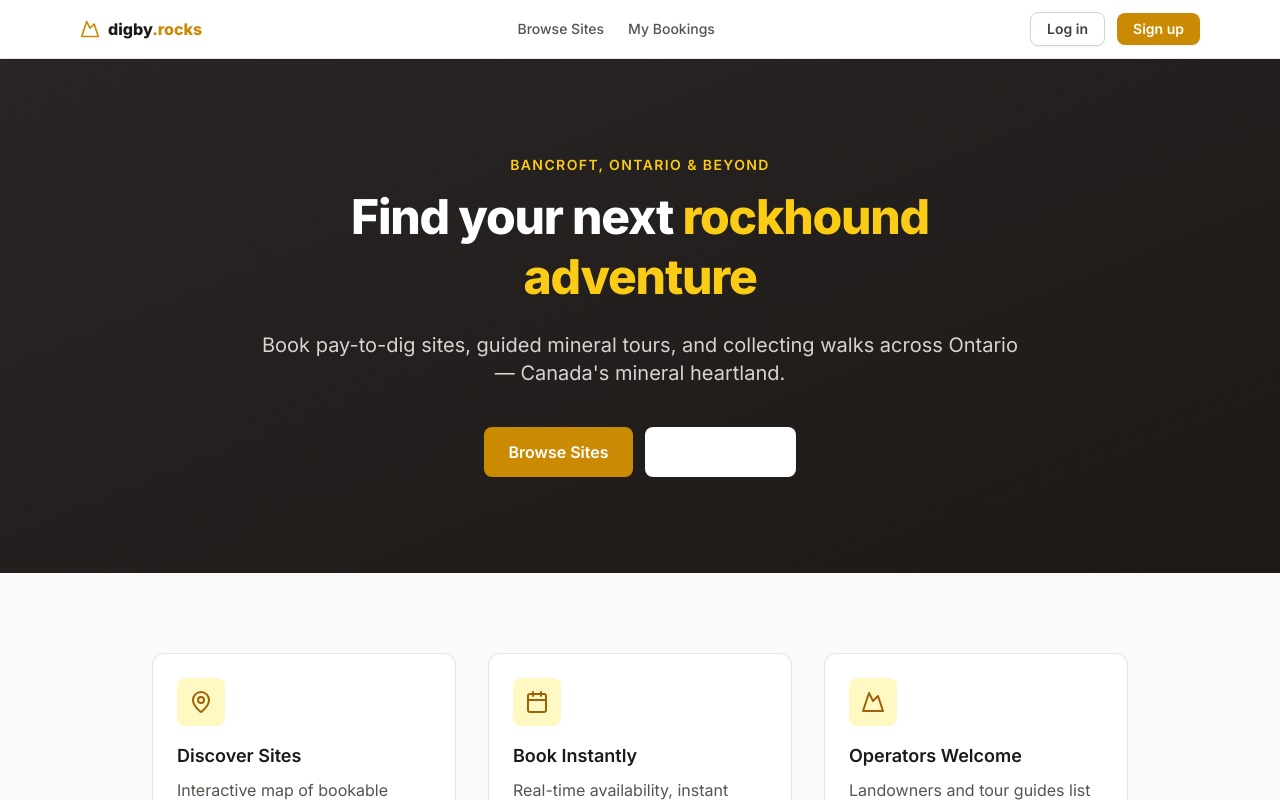
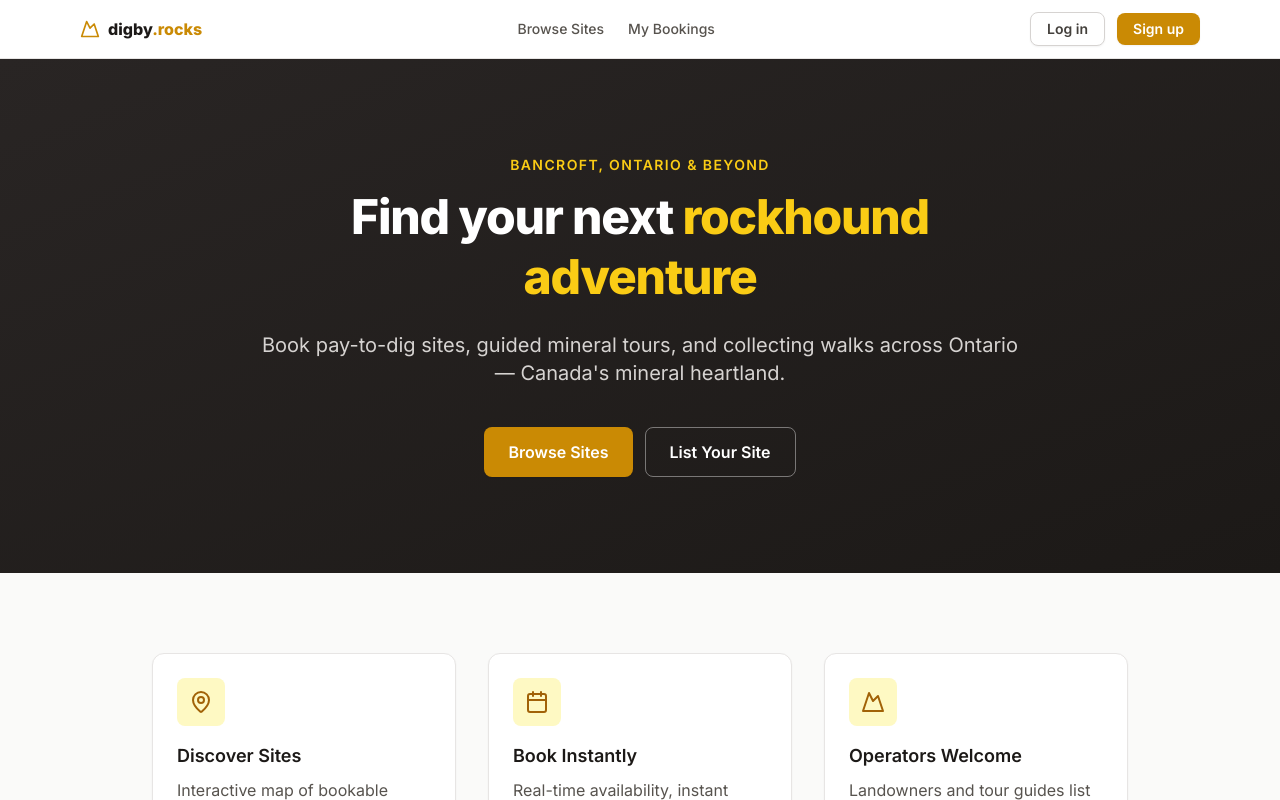
Before and after one commit to rgsamways/digby, a Next.js app in the folder frontend/: page / in a window 1280 px wide. Shown: the top 800 px of the page. Built offline with nearby package versions, Linux system fonts and the light colour scheme.

Commit message:
fix: List Your Site button style on dark hero background

```diff
--- a/frontend/app/page.tsx
+++ b/frontend/app/page.tsx
@@ -22,7 +22,7 @@ export default function HomePage() {
             <Link href="/sites" className="btn-primary text-base px-6 py-3">
               Browse Sites
             </Link>
-            <Link href="/register?role=operator" className="btn-secondary text-base px-6 py-3 border-white/30 text-white hover:bg-white/10">
+            <Link href="/register?role=operator" className="inline-flex items-center justify-center rounded-lg border border-white/40 bg-transparent px-6 py-3 text-base font-semibold text-white hover:bg-white/10 transition-colors">
               List Your Site
             </Link>
           </div>
```
